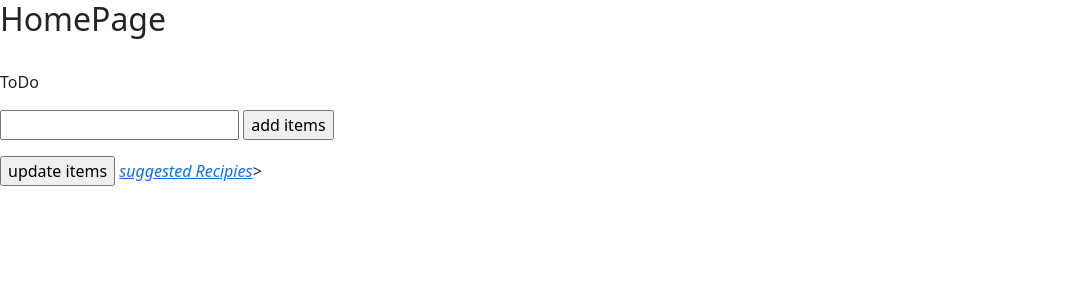
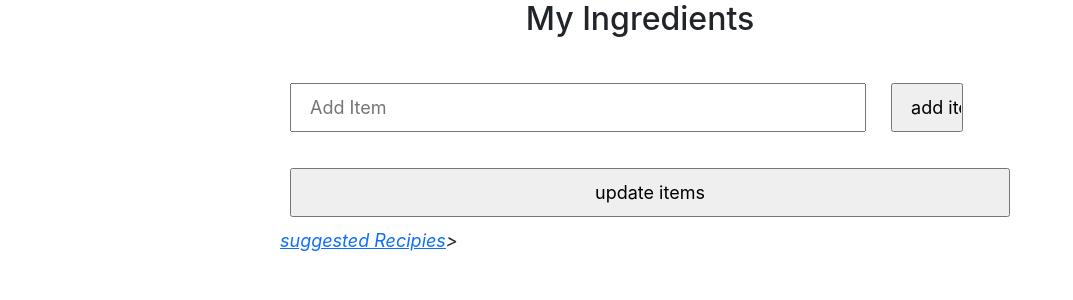
Before and after one commit to jeetajmani/nwHacks-Jan2021, a Flask app: page / in a window 1280 px wide. Shown: the top 300 px of the page, without its empty margins (0-1073 px from the left). Run offline with Flask 2, Linux system fonts and the light colour scheme; data comes from the database, SQL or seed files in the repository; both versions use the stored data as it was after the commit; some libraries are stand-ins or nearby versions.

Commit message:
Add files via upload

```diff
--- a/app.py
+++ b/app.py
@@ -25,33 +25,41 @@ def home():
 @app.route('/add', methods=['POST'])
 def add():
     item = Item(text=request.form['items'], complete=False)
-    db.session.add(item)
-    db.session.commit()
+
+    if (item.text.strip() != ""):
+        db.session.add(item)
+        db.session.commit()
 
     return redirect(url_for('home'))
 
 @app.route('/complete', methods=['POST'])
 def complete():
-    ID = request.form.get('id')
-    item = Item.query.filter_by(id=int(ID)).first()
-    item.complete = True
-    db.session.commit()
+    if request.method == "POST":
+        ID = request.form.get('id')
+        if (ID is not None):
+            item = Item.query.filter_by(id=int(ID)).first()
+            item.complete = True
+            db.session.commit()
 
-    return redirect(url_for('home'))
+        return redirect(url_for('home'))
 
 @app.route('/topDishes')
 def topDishes():
+    dishes = top_dish_helper()
 
-    dishes = top_dish_helper()
+    priority = []
 
     urls = []
 
     for x in dishes:
-        urls.append(recipe.thumbnail(x["link"]))
+        urls.append(recipe.thumbnail(x[0]["link"]))
+        priority.append(x[1])
 
     print(urls)
 
-    return render_template('recipe.html', dishes=dishes, urls=urls)
+    dishes = [q[0] for q in dishes]
+
+    return render_template('recipe.html', dishes=dishes, urls=urls, pri=priority)
 
 @app.route('/display/<name>')
 def display(name):
--- a/recipebook.json
+++ b/recipebook.json
@@ -155,7 +155,7 @@
       "name": "Chicken Parmesan",
       "link": "https://www.youtube.com/embed/7USty3kc1YQ",
       "ingredients": ["Chicken Breast", "Oil", "Eggs", "Breadcrumbs", "Flour", "Milk", "Parmesan Cheese",
-        "Mozzarella Cheese", "Marinara Sauce", "Parsley", "Salt", "Garlic", "Black Pepper"],
+        "Mozzarella Cheese", "Marinara Sauce", "Parsley", "Salt", "Garlic Powder", "Black Pepper"],
       "quantity": ["3 Large Boneless Chicken Breast",
                   "2 Cups Vegetable Oil",
                   "2 Large Eggs",
@@ -176,7 +176,7 @@
     {
       "name": "Baked Eggplant Parmesan",
       "link": "https://www.youtube.com/embed/rLZsKI8dcvo",
-      "ingredients": ["Eggplants", "Salt", "Flour", "Black Pepper", "Breadcrumbs", "Garlic", "Marinara Sauce",
+      "ingredients": ["Eggplants", "Salt", "Flour", "Black Pepper", "Breadcrumbs", "Garlic Powder", "Marinara Sauce",
         "Mozzarella Cheese", "Basil", "Parmesan Cheese"],
       "quantity": ["3 large eggplants",
                   "1 teaspoon salt",
--- /dev/null
+++ b/static/styles/style.css
@@ -0,0 +1,36 @@
+*,
+*:before,
+*:after {
+	box-sizing: border-box;
+}
+/**
+	 * Layout
+	 */
+
+body {
+	font-family: -apple-system, BlinkMacSystemFont, "Segoe UI", "Roboto", "Oxygen", "Ubuntu", "Cantarell", "Fira Sans", "Droid Sans", "Helvetica Neue", sans-serif;
+	font-size: 112.5%;
+	margin-left: auto;
+	margin-right: auto;
+	max-width: 40em;
+	width: 88%;
+}
+
+button,
+input {
+	padding: 0.5em 1em;
+	width: 100%;
+	margin: 10px;
+
+}
+
+label {
+	display: block;
+	font-weight: bold;
+	margin-bottom: 0.25em;
+	padding: 0.25em 0.5em;
+	width: 100%;
+}
+.PageHeader{
+    text-align: center;
+}
--- a/templates/home.html
+++ b/templates/home.html
@@ -1,17 +1,71 @@
 {% extends "base.html" %}
-{% block title %}Dating App{% endblock %}
+{% block title %}Cookify{% endblock %}
 {% block script %}
 <script type="text/javascript" src="{{url_for('static', filename='input.js')}}"></script>
 {% endblock %}
 {% block content %}
-<h2>HomePage</h2>
+<h2 class="PageHeader">My Ingredients</h2>
 <br>
-<p>ToDo<p>
 
-<form action="{{ url_for('add') }}" method="POST">
-    <input type="text" name="items">
-    <input type="submit" value="add items">
+  <div class="form-group">
+<form action="{{ url_for('add') }}" method="POST" autocomplete="off">
+
+    <input type="text" id="ingredient" name="items" list="ingredient-list" placeholder="Add Item" style="width:80%">
+    <datalist id="ingredient-list">
+            <option>Bacon</option>
+            <option>Baking Powder</option>
+            <option>Baking Soda</option>
+            <option>Basil</option>
+            <option>Black Pepper</option>
+            <option>Breadcrumbs</option>
+            <option>Butter</option>
+            <option>Chicken</option>
+            <option>Chicken Breast</option>
+            <option>Chickpeas</option>
+            <option>Chilli Flakes</option>
+            <option>Chilli Powder</option>
+            <option>Cilantro</option>
+            <option>Cornstarch</option>
+            <option>Cumin</option>
+            <option>Eggplants</option>
+            <option>Eggs</option>
+            <option>Fettuccine Pasta</option>
+            <option>Flour</option>
+            <option>Garlic</option>
+            <option>Garlic Powder</option>
+            <option>Green Onions</option>
+            <option>Green Peppercorns</option>
+            <option>Half & Half</option>
+            <option>Jasmine Rice</option>
+            <option>Ketchup</option>
+            <option>Kosher Salt</option>
+            <option>Lemon Zest</option>
+            <option>Marinara Sauce</option>
+            <option>Milk</option>
+            <option>Mozzarella Cheese</option>
+            <option>Oil</option>
+            <option>Olive Oil</option>
+            <option>Onions</option>
+            <option>Paprika</option>
+            <option>Parmesan Cheese</option>
+            <option>Parsley</option>
+            <option>Pink Peppercorns</option>
+            <option>Pork</option>
+            <option>Red Bell Pepper</option>
+            <option>Salt</option>
+            <option>Scallops</option>
+            <option>Soy Sauce</option>
+            <option>Spaghetti Pasta</option>
+            <option>Sugar</option>
+            <option>Tenderloin Roast</option>
+            <option>Tomato Paste</option>
+            <option>Tomatoes</option>
+            <option>Vinegar</option>
+            <option>White Mushrooms</option>
+    </datalist>
+      <input type="submit" value="add items" style="width:10%">
 </form>
+  </div>
 
     <form action="{{ url_for('complete') }}" method="POST">
         <ul>
--- a/templates/recipe.html
+++ b/templates/recipe.html
@@ -10,14 +10,17 @@
 {% set count= {'c': 0} %}
 {% for dish in dishes %}
     {% set image = urls[count.c] %}
-    {% if count.update({'c': count.c + 1}) %}{% endif %}
+
 
     <a href="{{ url_for('display', name=dish.name)}}">
         <img src="{{ image }}" alt="Girl in a jacket" width="300" height="200">
     </br>
         <h>{{ dish.name }}</h>
+    </br>
 
     </a>
+    <h>{{ pri[count.c] }} missing ingredients</h>
+    {% if count.update({'c': count.c + 1}) %}{% endif %}
     </br>
 {% endfor %}
 {% endblock %}
```
Also changed, not shown: recipe.py (line endings or trailing spaces), todo.db.
